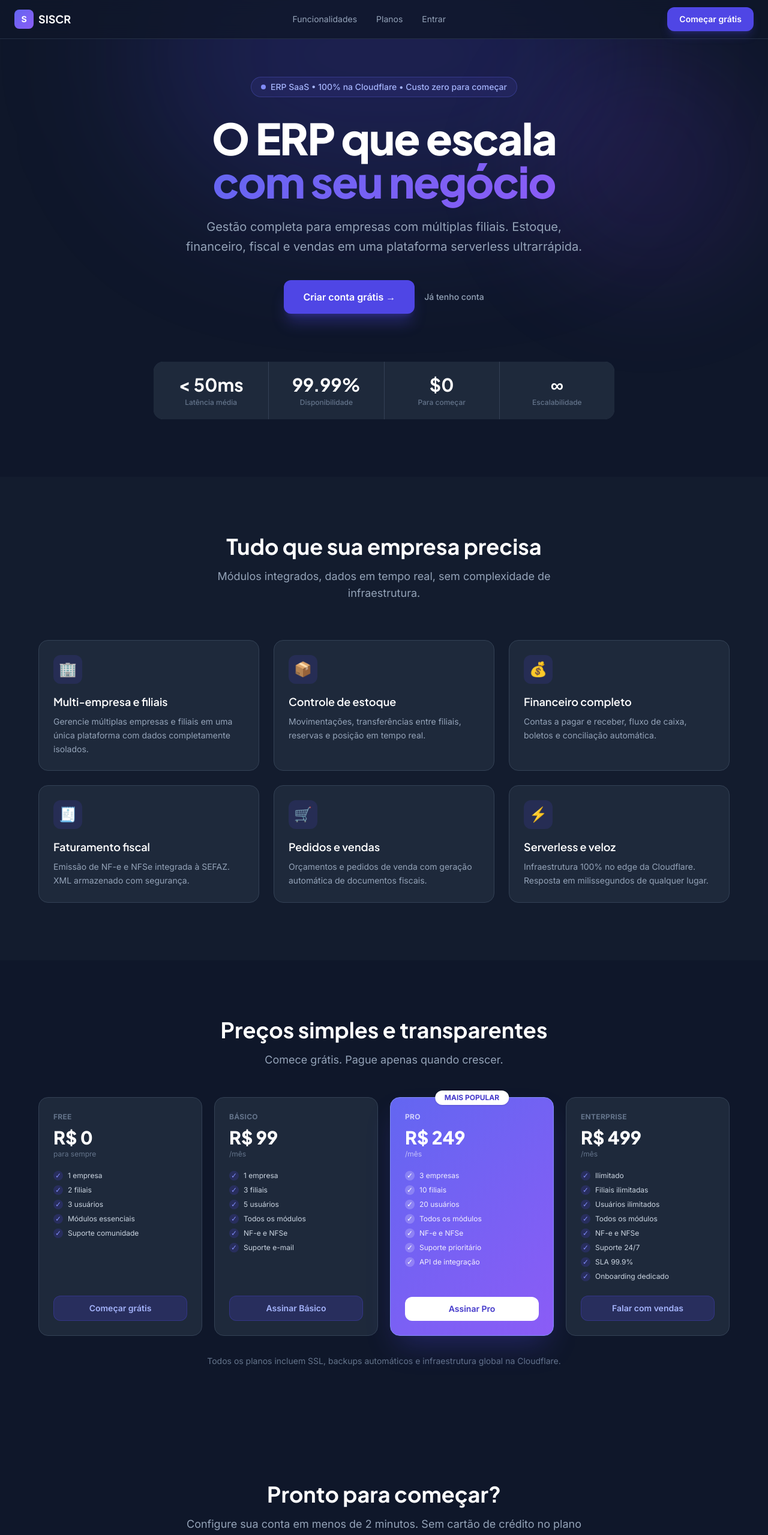
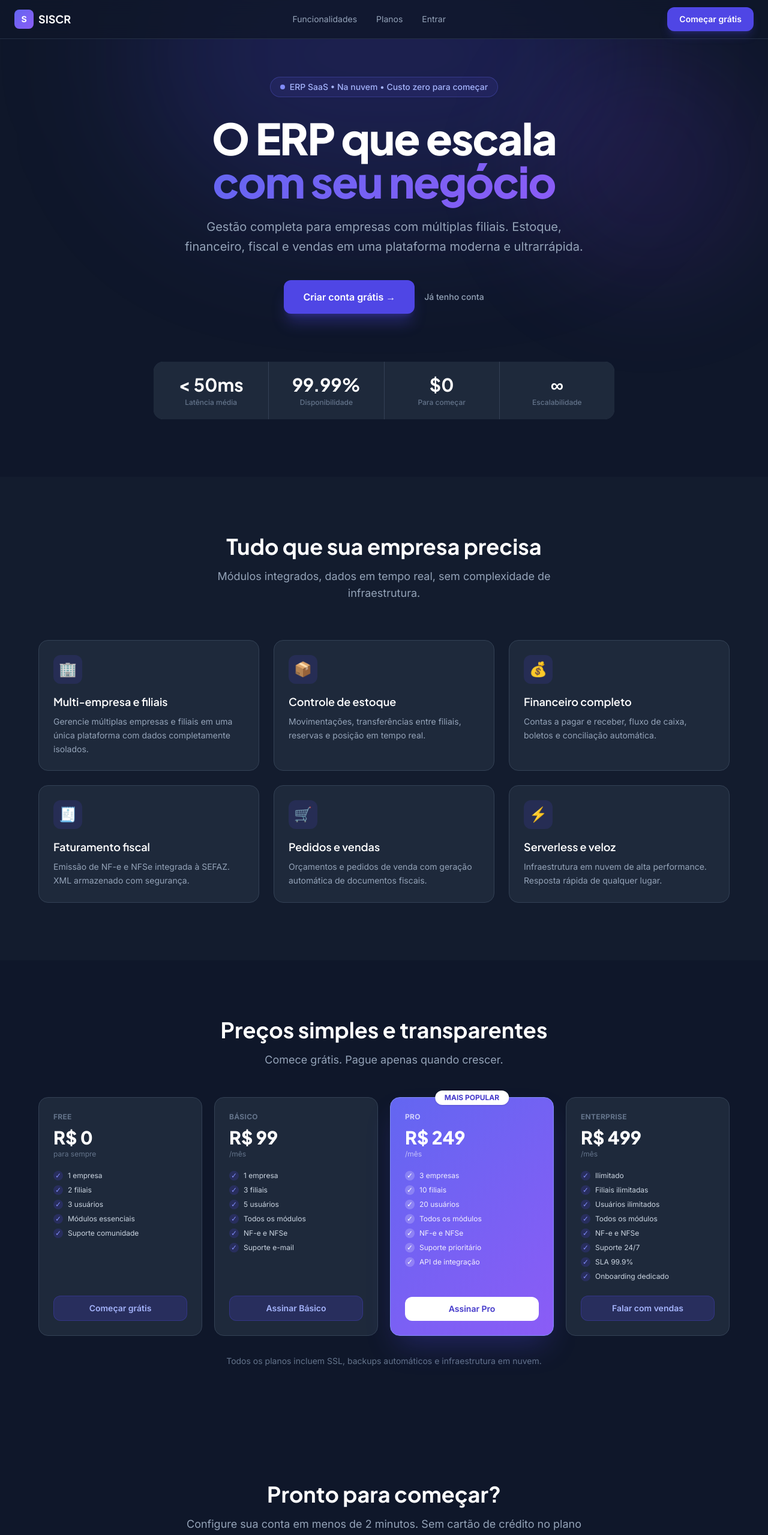
Before and after one commit to CristianAndrioli/siscr, a React (Vite) app in the folder apps/web/: page / in a window 1280 px wide. Shown: the top 2559 px of the page at 60% size. Built offline with nearby package versions, Linux system fonts and the light colour scheme; no server answers.

Commit message:
chore(web): textos ao cliente sem referência a fornecedor de infra
- Onboarding certificado, Home, Plans FAQ: linguagem neutra
- auth.ts: comentário da API

Made-with: Cursor

```diff
--- a/apps/web/src/components/OnboardingEmpresaGate.tsx
+++ b/apps/web/src/components/OnboardingEmpresaGate.tsx
@@ -394,14 +394,14 @@ function OnboardingWizard({
                 <div>
                   <span className="text-sm font-semibold text-white">Enviar certificado A1 (.pfx / .p12)</span>
                   <p className="mt-1 text-xs text-slate-500">
-                    Opcional. Será armazenado cifrado no Cloudflare R2 para emissão de NF-e no futuro.
+                    Opcional. Pode enviar agora ou configurar depois no local adequado, para uso na emissão de NF-e quando o recurso estiver ativo.
                   </p>
                 </div>
               </label>
 
               {!certificateStorageReady && (
                 <p className="rounded-lg border border-amber-800/60 bg-amber-950/30 px-3 py-2 text-xs text-amber-200/90">
-                  O armazenamento seguro (R2 + chave no Worker) ainda não está ativo neste ambiente. Pule esta etapa; o certificado poderá ser enviado depois quando a infraestrutura estiver configurada.
+                  O envio do certificado ainda não está disponível aqui. Pule esta etapa — você poderá configurá-lo depois no local adequado (por exemplo, nas configurações da empresa).
                 </p>
               )}
 
--- a/apps/web/src/pages/Home.tsx
+++ b/apps/web/src/pages/Home.tsx
@@ -29,7 +29,7 @@ const features = [
   {
     icon: '⚡',
     title: 'Serverless e veloz',
-    desc: 'Infraestrutura 100% no edge da Cloudflare. Resposta em milissegundos de qualquer lugar.',
+    desc: 'Infraestrutura em nuvem de alta performance. Resposta rápida de qualquer lugar.',
   },
 ];
 
@@ -73,7 +73,7 @@ export default function Home() {
         <div className="relative max-w-4xl mx-auto text-center animate-slide-up">
           <div className="inline-flex items-center gap-2 px-4 py-1.5 rounded-full border border-brand-500/30 bg-brand-500/10 text-brand-300 text-sm font-medium mb-8">
             <span className="w-2 h-2 rounded-full bg-brand-400 animate-pulse-slow" />
-            ERP SaaS • 100% na Cloudflare • Custo zero para começar
+            ERP SaaS • Na nuvem • Custo zero para começar
           </div>
 
           <h1 className="font-display text-5xl md:text-7xl font-extrabold text-white leading-[1.05] tracking-tight mb-6">
@@ -83,7 +83,7 @@ export default function Home() {
 
           <p className="text-xl text-slate-400 max-w-2xl mx-auto mb-10 leading-relaxed">
             Gestão completa para empresas com múltiplas filiais. Estoque, financeiro, fiscal e vendas
-            em uma plataforma serverless ultrarrápida.
+            em uma plataforma moderna e ultrarrápida.
           </p>
 
           <div className="flex flex-col sm:flex-row items-center justify-center gap-4">
@@ -196,7 +196,7 @@ export default function Home() {
           </div>
 
           <p className="text-slate-500 text-sm mt-8 text-center">
-            Todos os planos incluem SSL, backups automáticos e infraestrutura global na Cloudflare.
+            Todos os planos incluem SSL, backups automáticos e infraestrutura em nuvem.
           </p>
         </div>
       </section>
--- a/apps/web/src/pages/Plans.tsx
+++ b/apps/web/src/pages/Plans.tsx
@@ -97,7 +97,7 @@ const faqs = [
   },
   {
     q: 'Os dados ficam em servidor brasileiro?',
-    a: 'A Cloudflare usa os data centers mais próximos do usuário automaticamente.',
+    a: 'A plataforma utiliza infraestrutura distribuída para oferecer bom desempenho conforme a região de acesso.',
   },
   {
     q: 'Posso migrar de plano depois?',
--- a/apps/web/src/services/auth.ts
+++ b/apps/web/src/services/auth.ts
@@ -1,5 +1,5 @@
 /**
- * Service de autenticação — API Hono (Cloudflare Workers)
+ * Service de autenticação — API REST (Hono)
  */
 import axios from 'axios';
 import api from './api';
```
